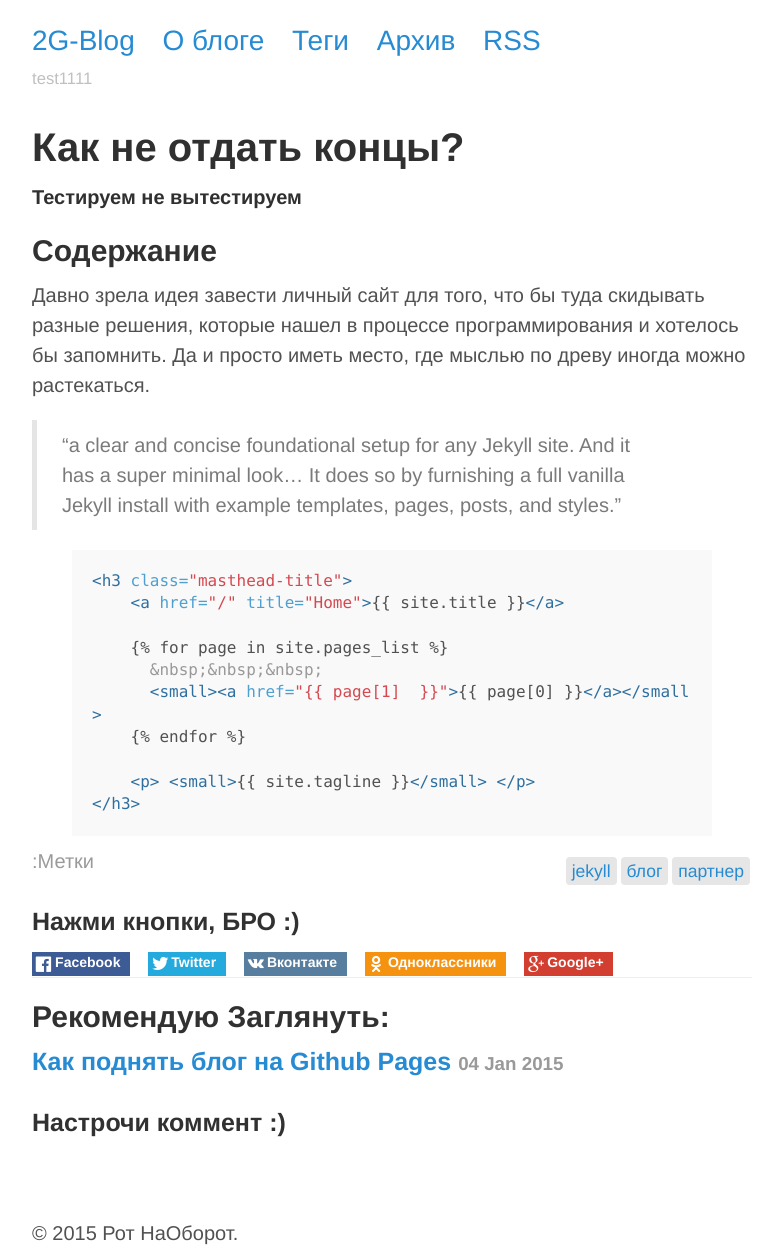
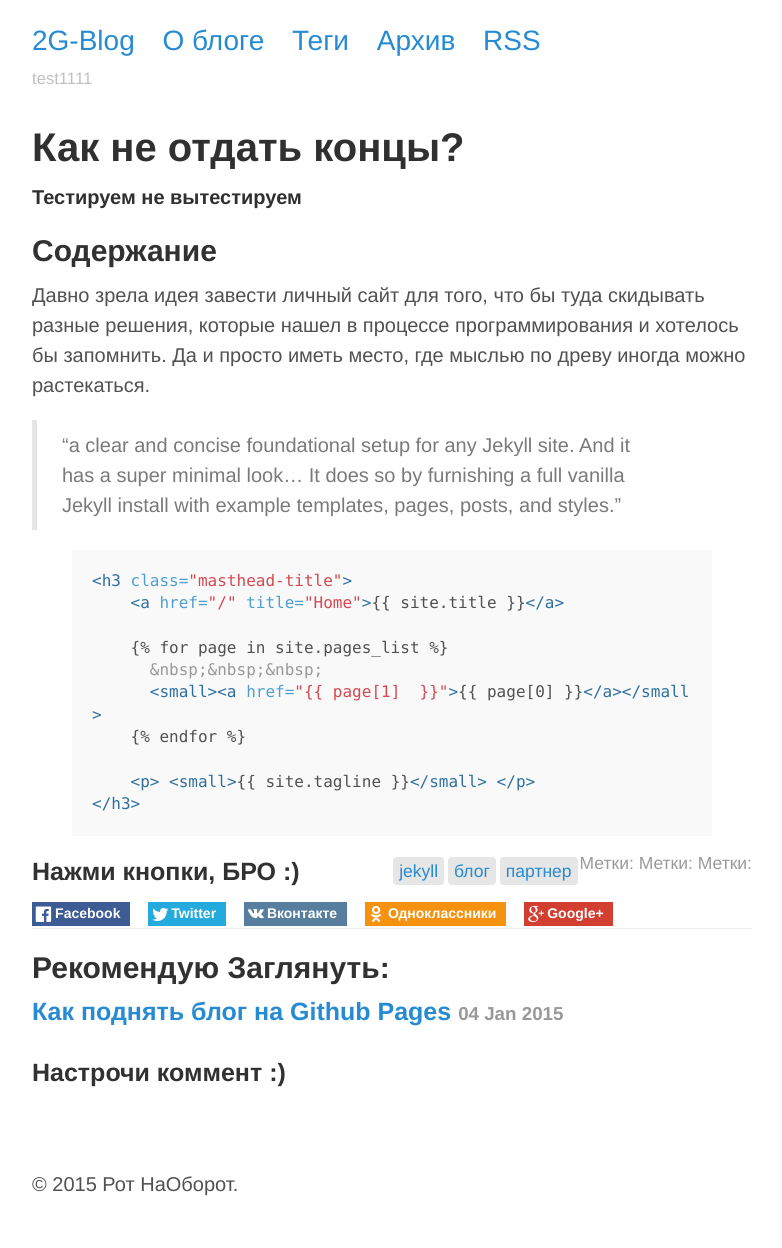
Before and after one commit to gitter-badger/2gud.github.io, a Jekyll site: the page built from _posts/2015-09-28-test5.md, in a window 1280 px wide. Shown: the whole page, without its empty margins (248-1030 px from the left). Built offline with Jekyll 4.4.1, drawn with Linux system fonts in a browser that asks for light colours; nearby versions of some CDN libraries; after the commit the page ends 1199 px from its top, so only the background shows below that.

Commit message:
Added changes

```diff
--- a/_layouts/post.html
+++ b/_layouts/post.html
@@ -6,9 +6,8 @@
 <div class="post">
   <h1 class="post-title">{{ page.title }}</h1>
   {{ content }}
-  <span class="post-date">:Метки
+  <span class="post-date">
     <ul class="tag-box inline" style="float:right;font-size:0.875em">
-
     {% capture tags %}
       {% for tag in page.tags %}
         {{ tag }}
@@ -17,7 +16,7 @@
     {% assign sortedtags = tags | split:' ' | sort %}
 
     {% for tag in sortedtags %}
-      <li><a href="/tags#{{ tag | cgi_escape }}">{{ tag }}</a></li>
+      Метки: <li><a href="/tags#{{ tag | cgi_escape }}">{{ tag }}</a></li>
     {% endfor %}
     </ul>
   </span>
```
